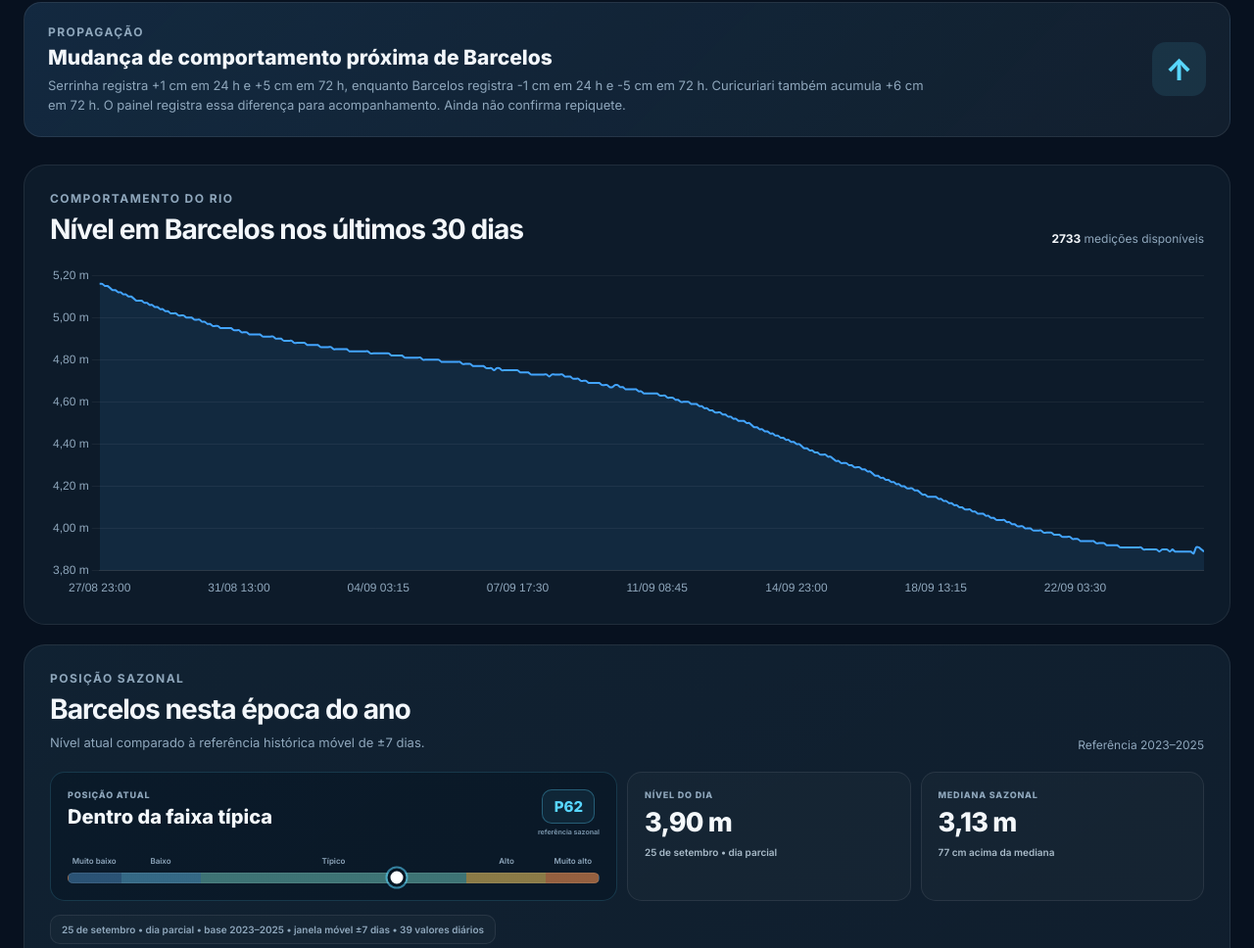
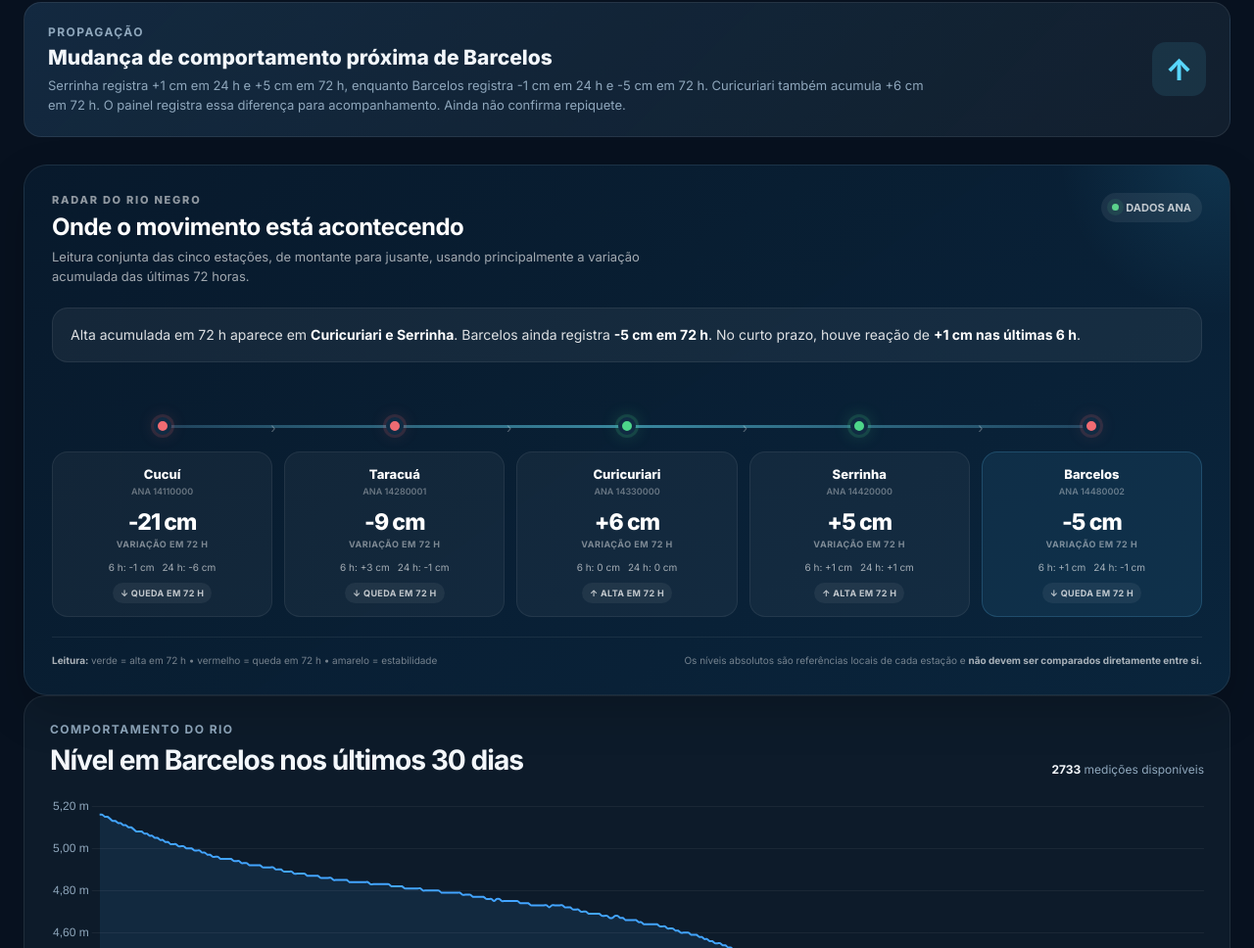
Before and after one commit to iramylsonfreitas-oss/monitor-rio-negro-barcelos, a plain HTML site: page index.html in a window 1280 px wide. Shown: the part 1970-2938 px from the top of the page at 98% size. Drawn offline with nearby package versions, Linux system fonts and the light colour scheme.

Commit message:
Update index.html

```diff
--- a/index.html
+++ b/index.html
@@ -664,6 +664,8 @@
 
   <script src="js/ritmo.js?v=1"></script>
 
+  <script src="js/radar.js?v=1"></script>
+
 </body>
 
 </html>
```
